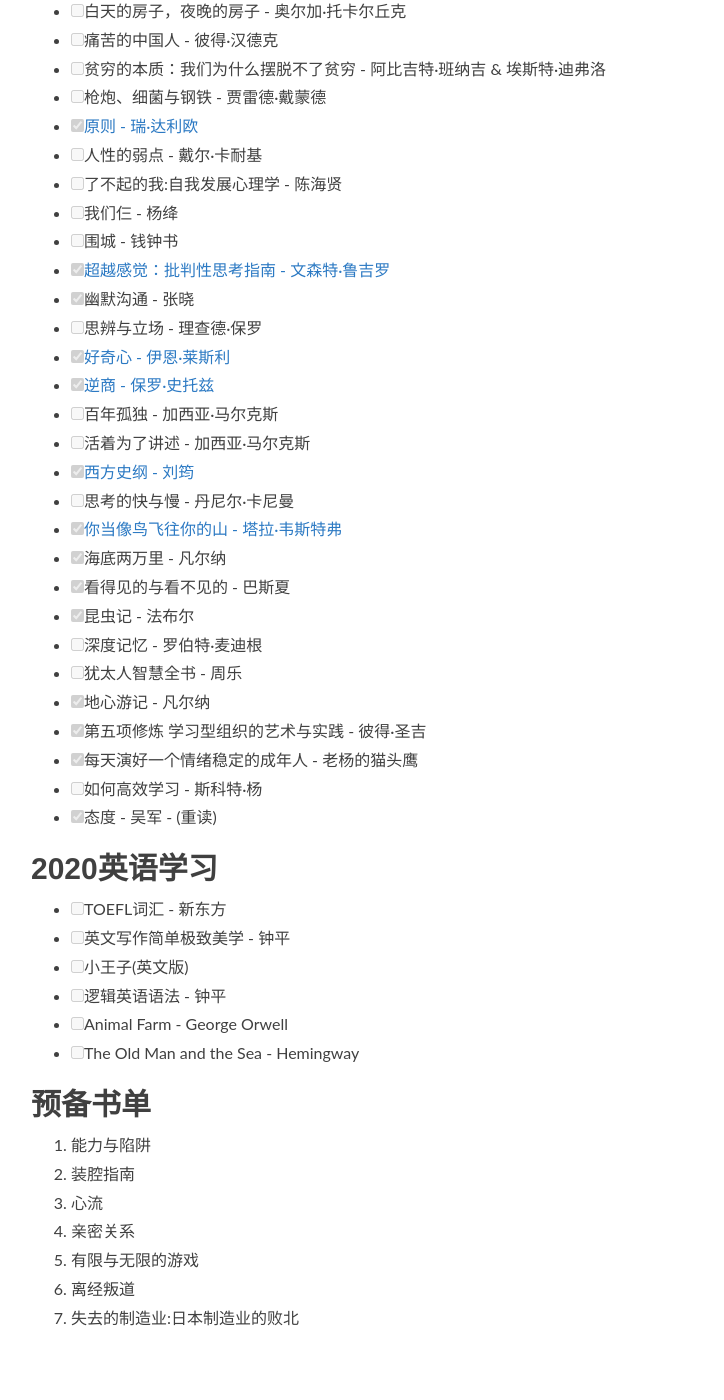
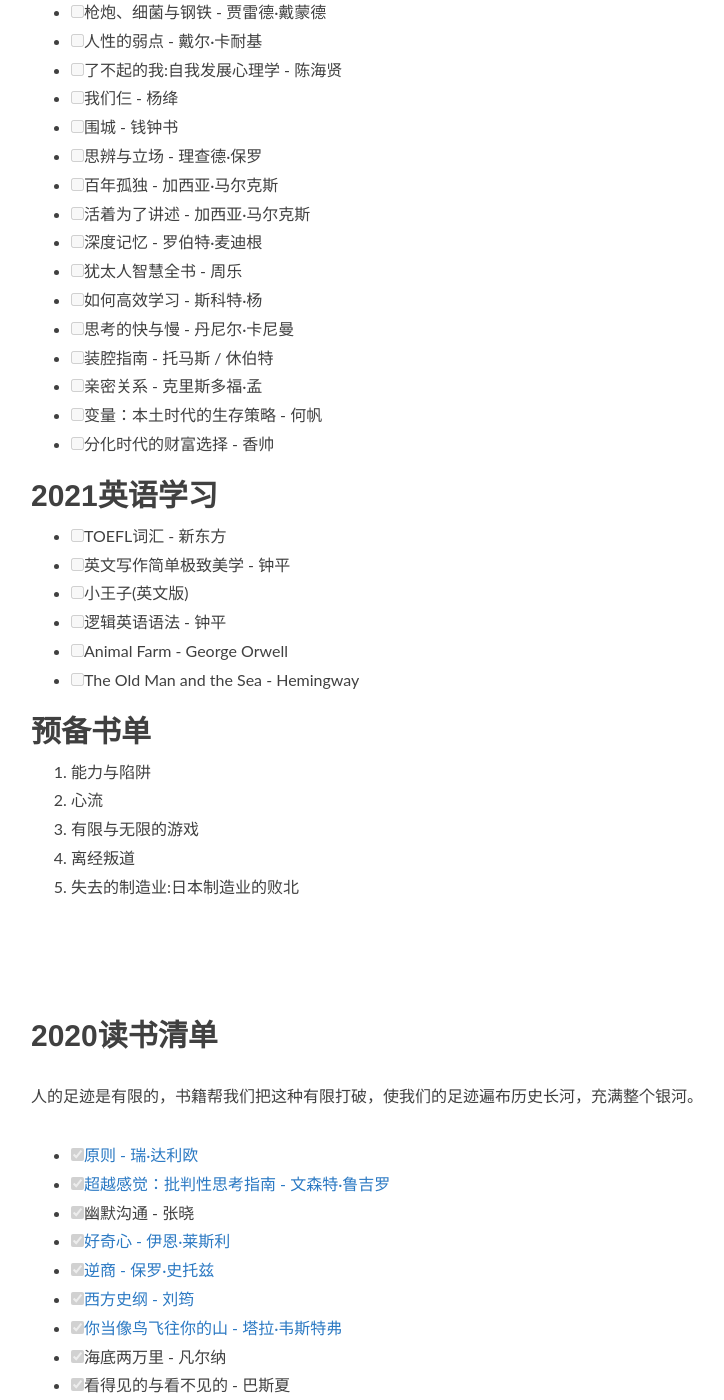
Before and after one commit to sanbuguan/sanbuguan.github.io, a Jekyll site: the page built from reading.md, in a window 1280 px wide and 1400 px high, scrolled down 621 px. Shown: the whole window, without its empty margins (234-958 px from the left). Built offline with Jekyll 4.4.1, drawn with Linux system fonts in a browser that asks for light colours; nearby versions of some CDN libraries; some of the changed text lies outside the part shown.

Commit message:
20210110 update reading

```diff
--- a/reading.md
+++ b/reading.md
@@ -5,44 +5,31 @@
 header-img: "img/semantic.jpg"
 ---
 
-## 2020读书清单
-
-人的足迹是有限的，书籍帮我们把这种有限打破，使我们的足迹遍布历史长河，充满整个银河。
+### 2021阅读书单
 
 - [ ] 太古和其他的时间 - 奥尔加·托卡尔丘克
 - [ ] 白天的房子，夜晚的房子 - 奥尔加·托卡尔丘克
 - [ ] 痛苦的中国人 - 彼得·汉德克
 - [ ] 贫穷的本质：我们为什么摆脱不了贫穷 - 阿比吉特·班纳吉 & 埃斯特·迪弗洛
 - [ ] 枪炮、细菌与钢铁 - 贾雷德·戴蒙德
-- [x] [原则 - 瑞·达利欧](/studynotes/2020/02/02/RayDalioPrinciples/)
 - [ ] 人性的弱点 - 戴尔·卡耐基
 - [ ] 了不起的我:自我发展心理学 - 陈海贤
 - [ ] 我们仨 - 杨绛
 - [ ] 围城 - 钱钟书
-- [x] [超越感觉：批判性思考指南 - 文森特·鲁吉罗](/studynotes/2020/03/21/criticalthinking/)
-- [x] 幽默沟通 - 张晓
 - [ ] 思辨与立场 - 理查德·保罗
-- [x] [好奇心 - 伊恩·莱斯利](/studynotes/2020/03/15/curious/)
-- [x] [逆商 - 保罗·史托兹](/studynotes/2020/04/12/AdversityQuotient/)
 - [ ] 百年孤独 - 加西亚·马尔克斯
 - [ ] 活着为了讲述 - 加西亚·马尔克斯
-- [x] [西方史纲 - 刘筠](/studynotes/2020/05/18/Occident/)
-- [ ] 思考的快与慢 - 丹尼尔·卡尼曼
-- [x] [你当像鸟飞往你的山 - 塔拉·韦斯特弗](/studynotes/2020/06/26/educated/)
-- [x] 海底两万里 - 凡尔纳
-- [x] 看得见的与看不见的 - 巴斯夏
-- [x] 昆虫记 - 法布尔
 - [ ] 深度记忆 - 罗伯特·麦迪根
 - [ ] 犹太人智慧全书 - 周乐
-- [x] 地心游记 - 凡尔纳
-- [x] 第五项修炼 学习型组织的艺术与实践 - 彼得·圣吉
-- [x] 每天演好一个情绪稳定的成年人 - 老杨的猫头鹰
 - [ ] 如何高效学习 - 斯科特·杨
-- [x] 态度 - 吴军 - (重读)
+- [ ] 思考的快与慢 - 丹尼尔·卡尼曼
+- [ ] 装腔指南 - 托马斯 / 休伯特
+- [ ] 亲密关系 - 克里斯多福·孟
+- [ ] 变量：本土时代的生存策略 - 何帆
+- [ ] 分化时代的财富选择 - 香帅
 
 
-
-## 2020英语学习
+## 2021英语学习
 - [ ] TOEFL词汇 - 新东方
 - [ ] 英文写作简单极致美学 - 钟平
 - [ ] 小王子(英文版)
@@ -50,15 +37,35 @@
 - [ ] Animal Farm - George Orwell
 - [ ] The Old Man and the Sea - Hemingway
 
-
 ## 预备书单
 1. 能力与陷阱
-2. 装腔指南
-3. 心流
-4. 亲密关系
-5. 有限与无限的游戏
-6. 离经叛道
-7. 失去的制造业:日本制造业的败北
+2. 心流
+3. 有限与无限的游戏
+4. 离经叛道
+5. 失去的制造业:日本制造业的败北
+
+
+
+<br/><br/>
+## 2020读书清单
+
+人的足迹是有限的，书籍帮我们把这种有限打破，使我们的足迹遍布历史长河，充满整个银河。
+
+
+- [x] [原则 - 瑞·达利欧](/studynotes/2020/02/02/RayDalioPrinciples/)
+- [x] [超越感觉：批判性思考指南 - 文森特·鲁吉罗](/studynotes/2020/03/21/criticalthinking/)
+- [x] 幽默沟通 - 张晓
+- [x] [好奇心 - 伊恩·莱斯利](/studynotes/2020/03/15/curious/)
+- [x] [逆商 - 保罗·史托兹](/studynotes/2020/04/12/AdversityQuotient/)
+- [x] [西方史纲 - 刘筠](/studynotes/2020/05/18/Occident/)
+- [x] [你当像鸟飞往你的山 - 塔拉·韦斯特弗](/studynotes/2020/06/26/educated/)
+- [x] 海底两万里 - 凡尔纳
+- [x] 看得见的与看不见的 - 巴斯夏
+- [x] 昆虫记 - 法布尔
+- [x] 地心游记 - 凡尔纳
+- [x] 第五项修炼 学习型组织的艺术与实践 - 彼得·圣吉
+- [x] 每天演好一个情绪稳定的成年人 - 老杨的猫头鹰
+- [x] 态度 - 吴军 - (重读)
 
 
 
```
